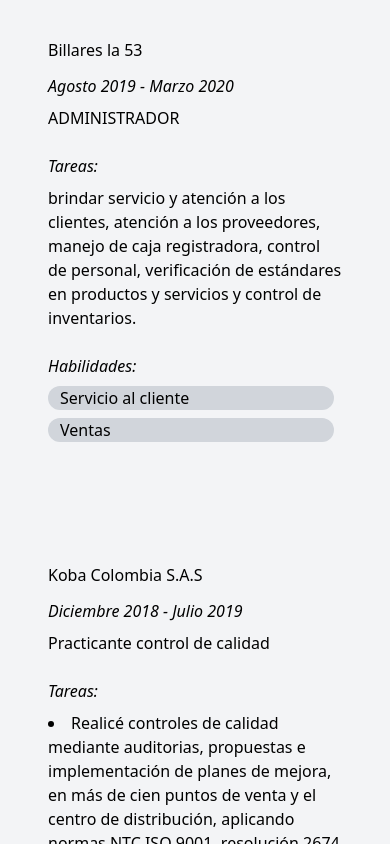
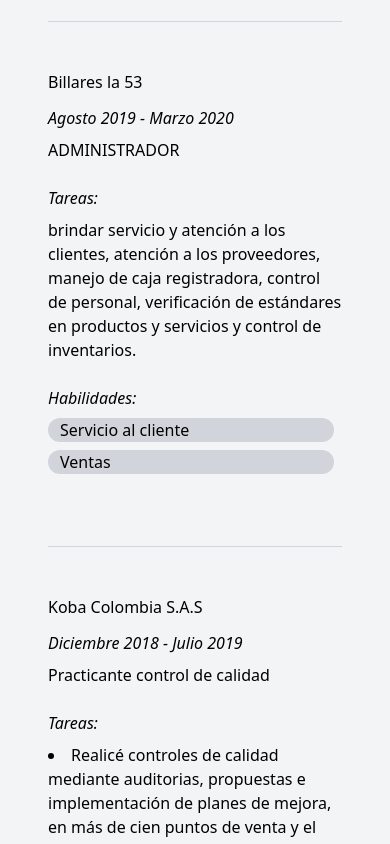
Before and after one commit to judmontoyaso/curriculum, a Next.js app: page /curriculum in a window 390 px wide. Shown: the part 3264-4108 px from the top of the page. Built offline with nearby package versions, Linux system fonts and the light colour scheme.

Commit message:
corregir estilos responsive cv

```diff
--- a/pages/curriculum.jsx
+++ b/pages/curriculum.jsx
@@ -261,7 +261,7 @@ const curriculum = () => {
             <div className="content w-full p-12">
               <div id="profile" className="prose">
                 <div className="border-l-4 dark:border-green-300 border-blue-300">
-                  <h2 className=" font-semibold text-2xl mb-6 ml-5">Perfil</h2>
+                  <h2 className=" font-semibold text-2xl mb-10 ml-5">Perfil</h2>
                 </div>
                 <p>
                   Ingeniero orientado a la calidad. Soy una persona empatica,
@@ -278,7 +278,7 @@ const curriculum = () => {
               <hr className="mt-8 mb-12 border-gray-300 dark:border-gray-700 " />
               <div id="experience" className="prose">
                 <div className="border-l-4 dark:border-green-300 border-blue-300">
-                  <h2 className=" mb-6 font-semibold  text-2xl ml-5">
+                  <h2 className=" mb-10 font-semibold  text-2xl ml-5">
                     Experiencia
                   </h2>
                 </div>
@@ -351,7 +351,7 @@ const curriculum = () => {
                     </div>
                   </section>
                 </div>
-                <hr className="mt-16 mb-12 ml-40 mr-40 lg:ml-48 lg:mr-48 border-gray-300 dark:border-gray-700" />
+                <hr className="mt-16 mb-12 ml-30 mr-30 lg:ml-48 lg:mr-48 border-gray-300 dark:border-gray-700" />
                 <div>
                   <h3 className="mb-3">Koba Colombia S.A.S</h3>
                   <section className="mb-6">
@@ -408,7 +408,7 @@ const curriculum = () => {
               <hr className="mt-8 mb-12 border-gray-300 dark:border-gray-700" />
               <div id="projects" className="prose">
                 <div className="border-l-4 dark:border-green-300 border-blue-300">
-                  <h2 className=" mb-5 text-2xl ml-5">
+                  <h2 className=" mb-10 text-2xl ml-5">
                     Proyecto de investigación
                   </h2>
                 </div>
```
